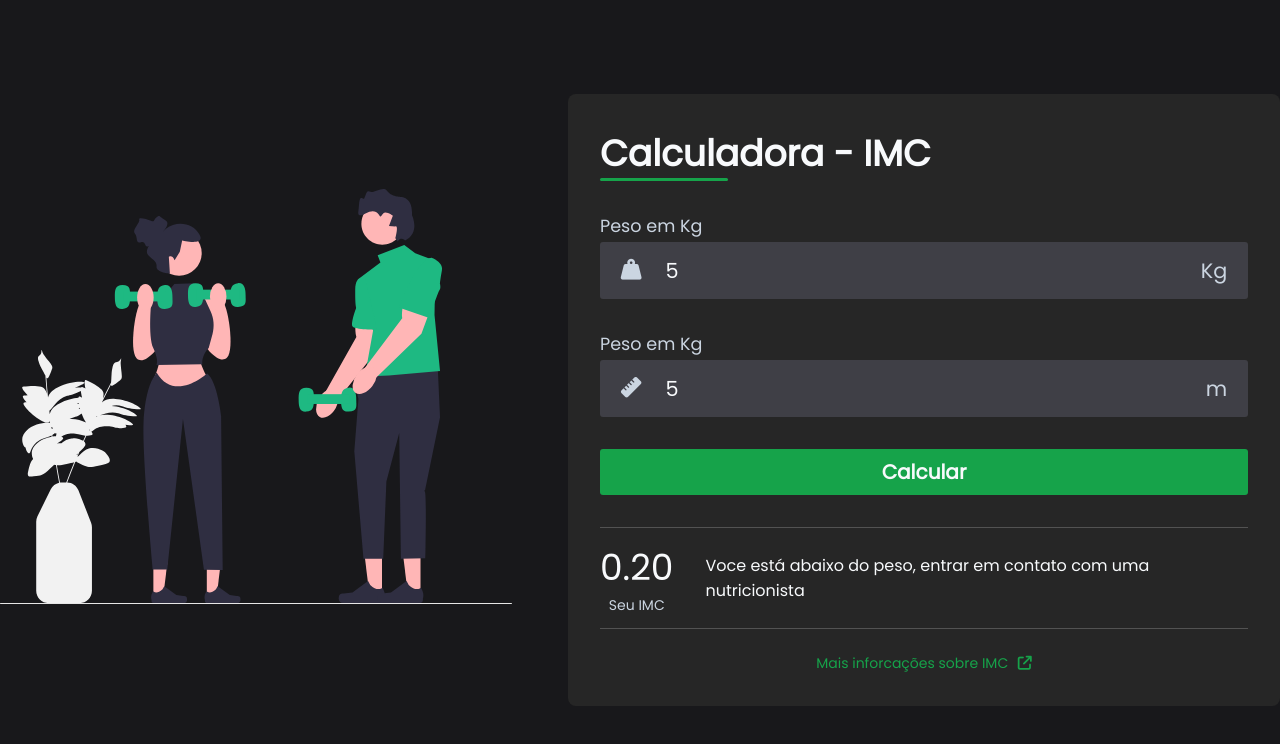
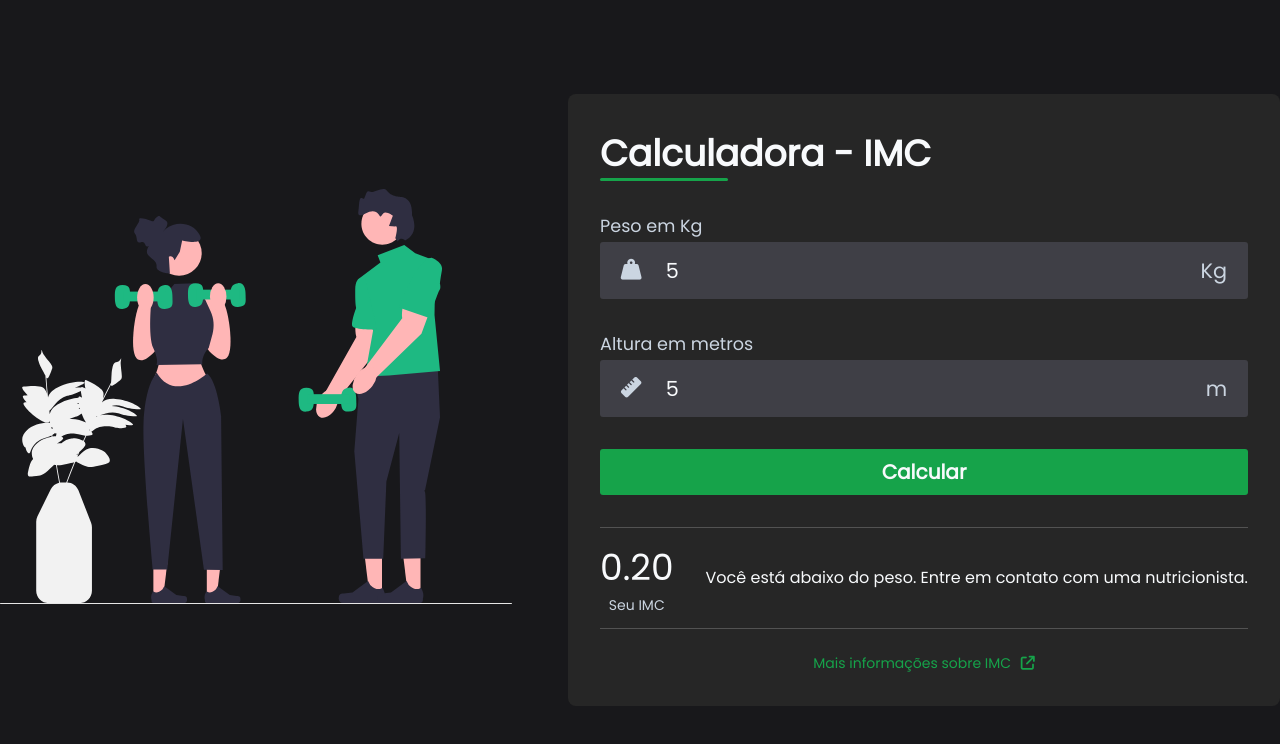
Before and after one commit to Pontessxx/calculadora-imc, a plain HTML site: page index.html in a window 1280 px wide. Both pictures are taken after typing "5", "5" into the empty fields and a click on the button "Calcular". Drawn offline with Linux system fonts and the light colour scheme.

Commit message:
funcionou usando em metros altura

```diff
--- a/index.html
+++ b/index.html
@@ -9,7 +9,7 @@
     <link rel="icon" type="image/png" href="icone-imc-1.webp">
 
     <link rel="stylesheet" href="https://cdnjs.cloudflare.com/ajax/libs/font-awesome/6.4.0/css/all.min.css" integrity="sha512-iecdLmaskl7CVkqkXNQ/ZH/XLlvWZOJyj7Yy7tcenmpD1ypASozpmT/E0iPtmFIB46ZmdtAc9eNBvH0H/ZpiBw==" crossorigin="anonymous" referrerpolicy="no-referrer" />
-    <title>Calculadora imc</title>
+    <title>Calculadora IMC</title>
 </head>
 <body>
     <main id="container">
@@ -27,10 +27,10 @@
                     </div>
                 </div>
                 <div class="input-box">
-                    <label for="height">Peso em Kg</label>
+                    <label for="height">Altura em metros</label>
                     <div class="input-field">
                         <i class="fa-solid fa-ruler"></i>
-                        <input type="number" id="height" required>
+                        <input type="number" step="0.01" id="height" required>
                         <span>m</span>
                     </div>
                 </div>
@@ -49,7 +49,7 @@
                 </div>
                 <div id="more_info">
                     <a href="https://brasilescola.uol.com.br/saude-na-escola/Indice-massa-corporea-imc.htm">
-                        Mais inforcações sobre IMC
+                        Mais informações sobre IMC
                         <i class="fa-solid fa-arrow-up-right-from-square"></i>
                     </a>
                 </div>
--- a/script.js
+++ b/script.js
@@ -1,22 +1,24 @@
 const form = document.getElementById('form');
 
 form.addEventListener('submit', function(event){
-    //impede que a pagina recarregue o form
     event.preventDefault();
 
-    const weight = document.getElementById('weight').value; //pega o valor do input
-    const height = document.getElementById('height').value.replace(',', '.'); //pega o valor do input
+    const weight = parseFloat(document.getElementById('weight').value);
+    const height = parseFloat(document.getElementById('height').value);
 
     const imc = (weight / (height * height)).toFixed(2);
-    const valor = document.getElementById('value');
+    const value = document.getElementById('value');
 
     let description = '';
 
     document.getElementById('infos').classList.remove('hidden');
 
     if(imc < 18.5){
-        description = 'Voce está abaixo do peso, entrar em contato com uma nutricionista'
+        description = 'Você está abaixo do peso. Entre em contato com uma nutricionista.';
+    } else {
+        // Adicione outras faixas de IMC e descrições de acordo com sua necessidade
     }
-    valor.textContent = imc
+
+    value.textContent = imc;
     document.getElementById('description').textContent = description;
-})
+});
```
